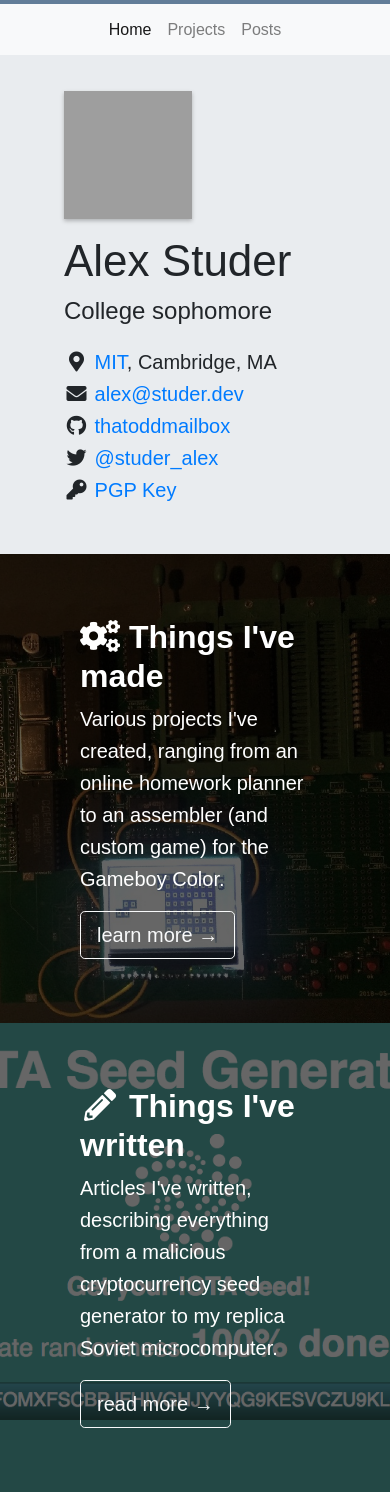
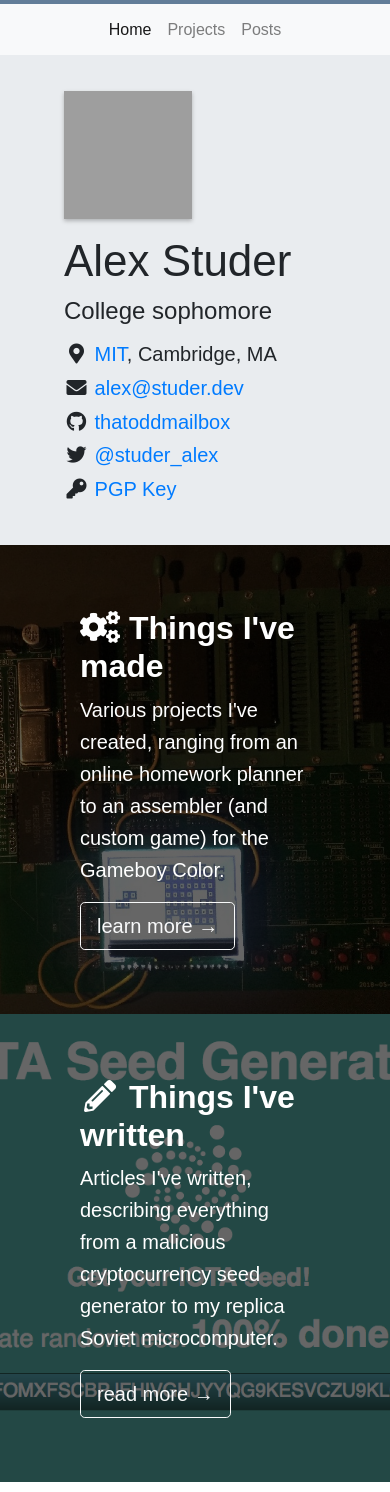
Before and after one commit to thatoddmailbox/thatoddmailbox.github.io, a Jekyll site: the page built from index.html, in a window 390 px wide. Built offline with Jekyll 4.4.1, drawn with Linux system fonts in a browser that asks for light colours; nearby versions of some CDN libraries; some web fonts are replaced; grey boxes are pictures that could not be loaded.

Commit message:
css/home: more small screen link fixes

```diff
--- a/css/home.scss
+++ b/css/home.scss
@@ -42,7 +42,11 @@
 
 .home-links {
 	font-size: 1.25rem;
-	margin: 1rem 0;
+	margin: 0.5rem 0;
+
+	div {
+		margin: 0.1rem 0;
+	}
 }
 
 .hero {
@@ -97,7 +101,10 @@
 
 	.home-links {
 		font-size: 1rem;
-		margin: 0.5rem 0;
+
+		div {
+			margin: 0;
+		}
 	}
 
 	.home-container {
```
